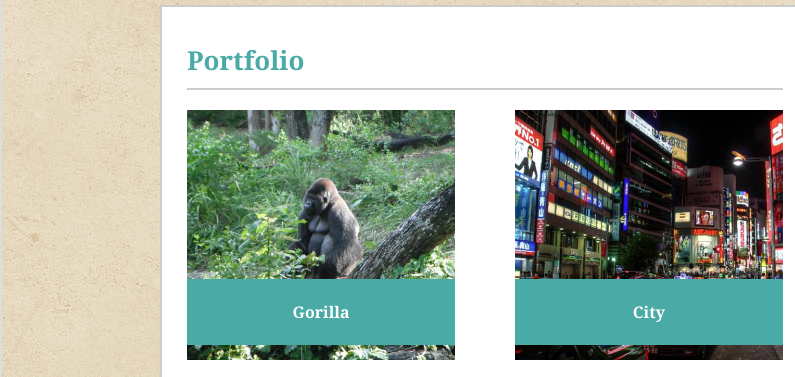
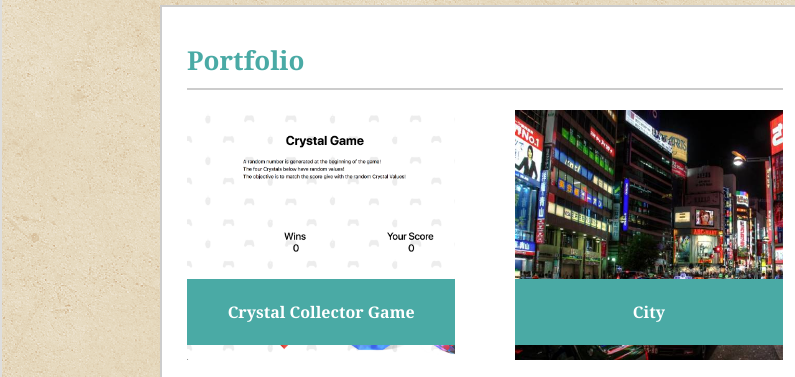
Before and after one commit to TPG24/HW-Wireframe, a plain HTML site: page portfolio.html in a window 1280 px wide. Shown: the part 120-497 px from the top of the page, 0-795 px from the left. Drawn offline with Linux system fonts and the light colour scheme.

Commit message:
adding crystal collector game to portfolio page

```diff
--- a/assets/style.css
+++ b/assets/style.css
@@ -202,7 +202,7 @@ footer {
 }
 
 #pic1 {
-    background: url('../images/pic1.jpg');
+    background: url('../images/week4game.jpg');
     background-size: cover;
     background-repeat:no-repeat;
 
--- a/portfolio.html
+++ b/portfolio.html
@@ -31,7 +31,8 @@
         <h2>Portfolio</h2>
 
         <div class="portfolio-item" id="pic1">
-        <h4>Gorilla</h4>
+
+            <a href="https://tpg24.github.io/week-4-game/" target="_blank"><h4>Crystal Collector Game</h4></a>
         </div>
 
         <div class="portfolio-item" id="pic2">
```
Also changed, not shown: images/week4game.jpg (added), 2 other files.
